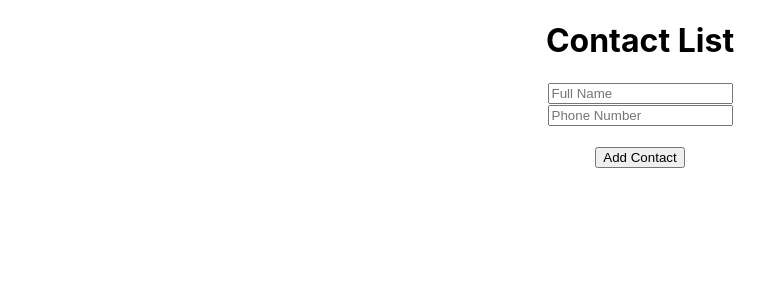
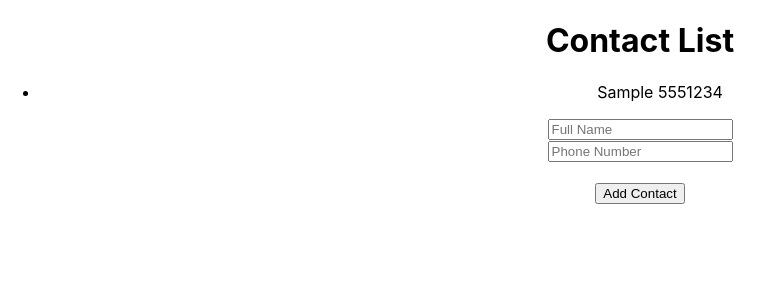
Before and after one commit to murat-yasar/Learn-React, a React (Create React App) app in the folder contact-app/: page / in a window 1280 px wide. Both pictures are taken after typing "Sample", "5551234" into the empty fields and a click on the button "Add Contact". Shown: the top 300 px of the page, without its empty margins (0-774 px from the left). Built offline with nearby package versions, Linux system fonts and the light colour scheme.

Commit message:
Build list component

```diff
--- a/contact-app/src/components/Contacts/List/index.js
+++ b/contact-app/src/components/Contacts/List/index.js
@@ -1,9 +1,14 @@
 import React from 'react'
 
-function List() {
+function List({ contacts }) {
   return (
     <div>
       <h1>Contact List</h1>
+      <ul>
+        {
+          contacts.map((contact, i) => <li key={i}>{contact.fullName} {contact.phoneNumber}</li>)
+        }
+      </ul>
     </div>
   )
 }
--- a/contact-app/src/components/Contacts/index.js
+++ b/contact-app/src/components/Contacts/index.js
@@ -12,7 +12,7 @@ function Contacts() {
 
   return (
     <div>
-      <List />
+      <List contacts={contacts} />
       <Form addContact={setContacts} contacts={contacts} />
     </div>
   )
```
